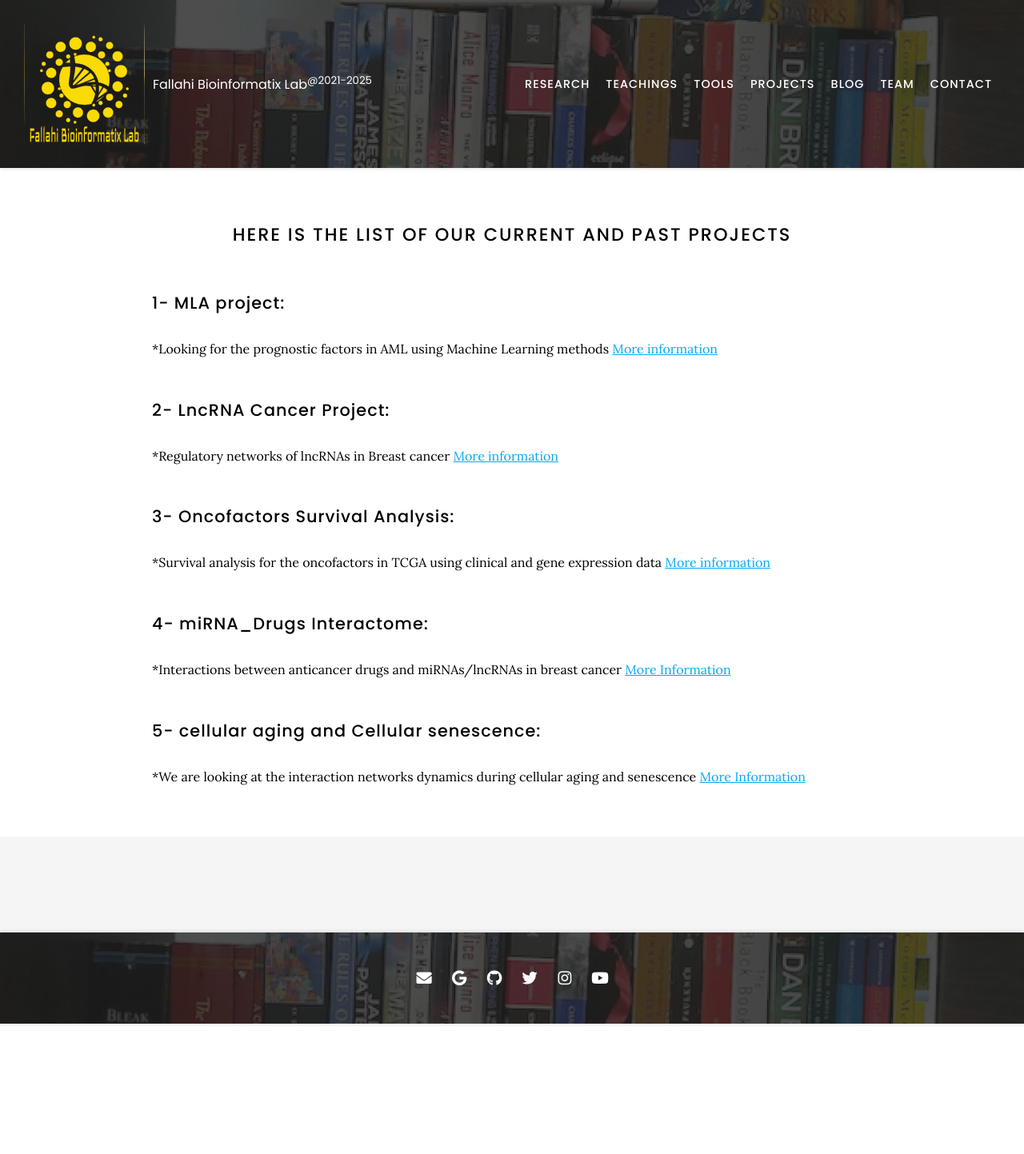
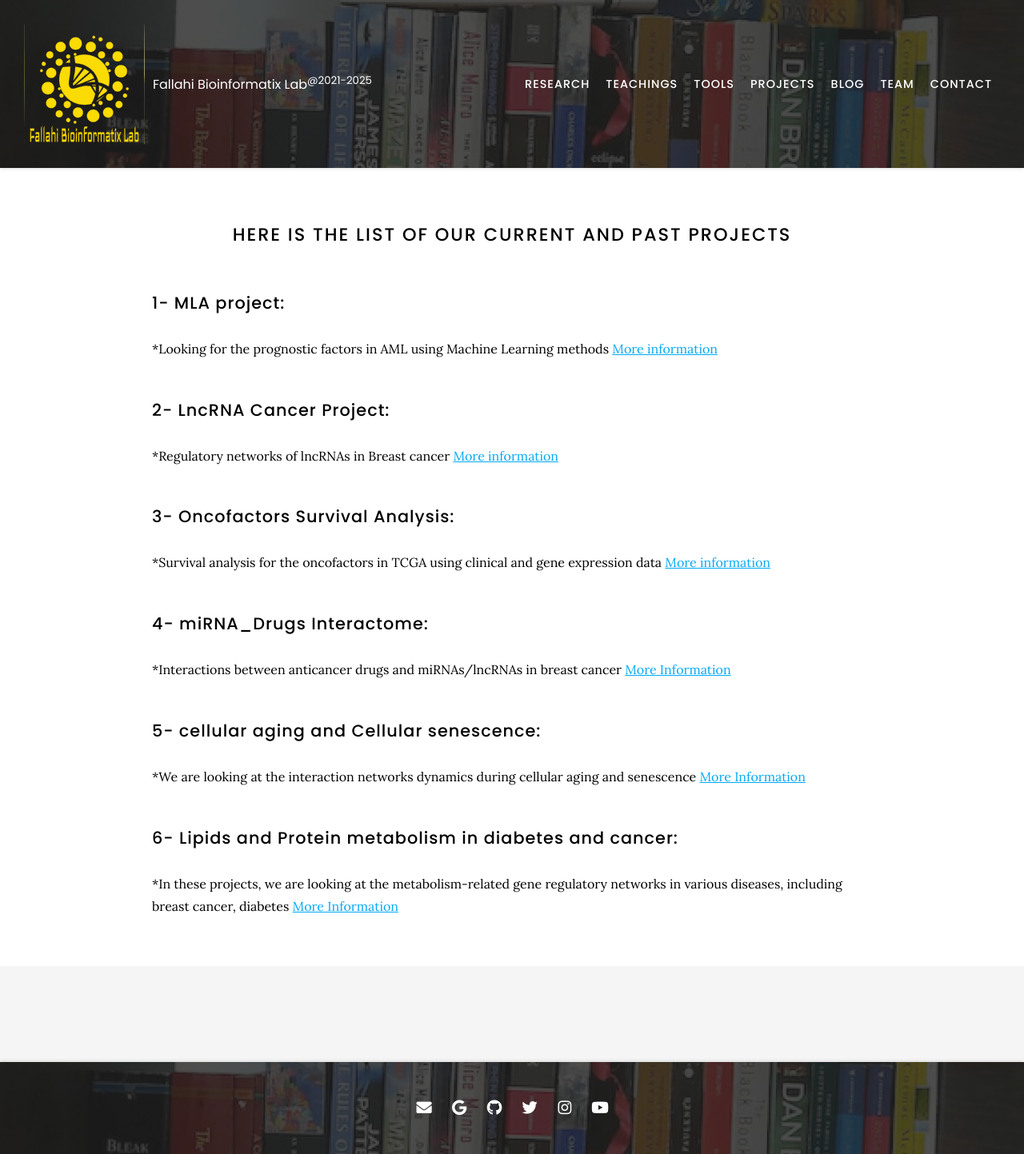
Before and after one commit to Hossein-Fallahi/Fallahi-Bioinformatics-Lab, a Jekyll site: the page built from projects/index.md, in a window 1280 px wide. Shown: the whole page at 80% size. Built offline with Jekyll 4.4.1, drawn with Linux system fonts in a browser that asks for light colours; nearby versions of some CDN libraries; before the commit the page ends 1280 px from its top, so only the background shows below that.

Commit message:
Update index.md

```diff
--- a/projects/index.md
+++ b/projects/index.md
@@ -30,5 +30,9 @@ nav:
 {:.left}
 *We are looking at the interaction networks dynamics during cellular aging and senescence [More Information](https://fallahi-bioinformatics-lab.github.io/Cellular-Aging/)
 {:.left}
+## 6- Lipids and Protein metabolism in diabetes and cancer:
+{:.left}
+*In these projects, we are looking at the metabolism-related gene regulatory networks in various diseases, including breast cancer, diabetes [More Information]()
+{:.left}
 
 {% include section.html %}
```
